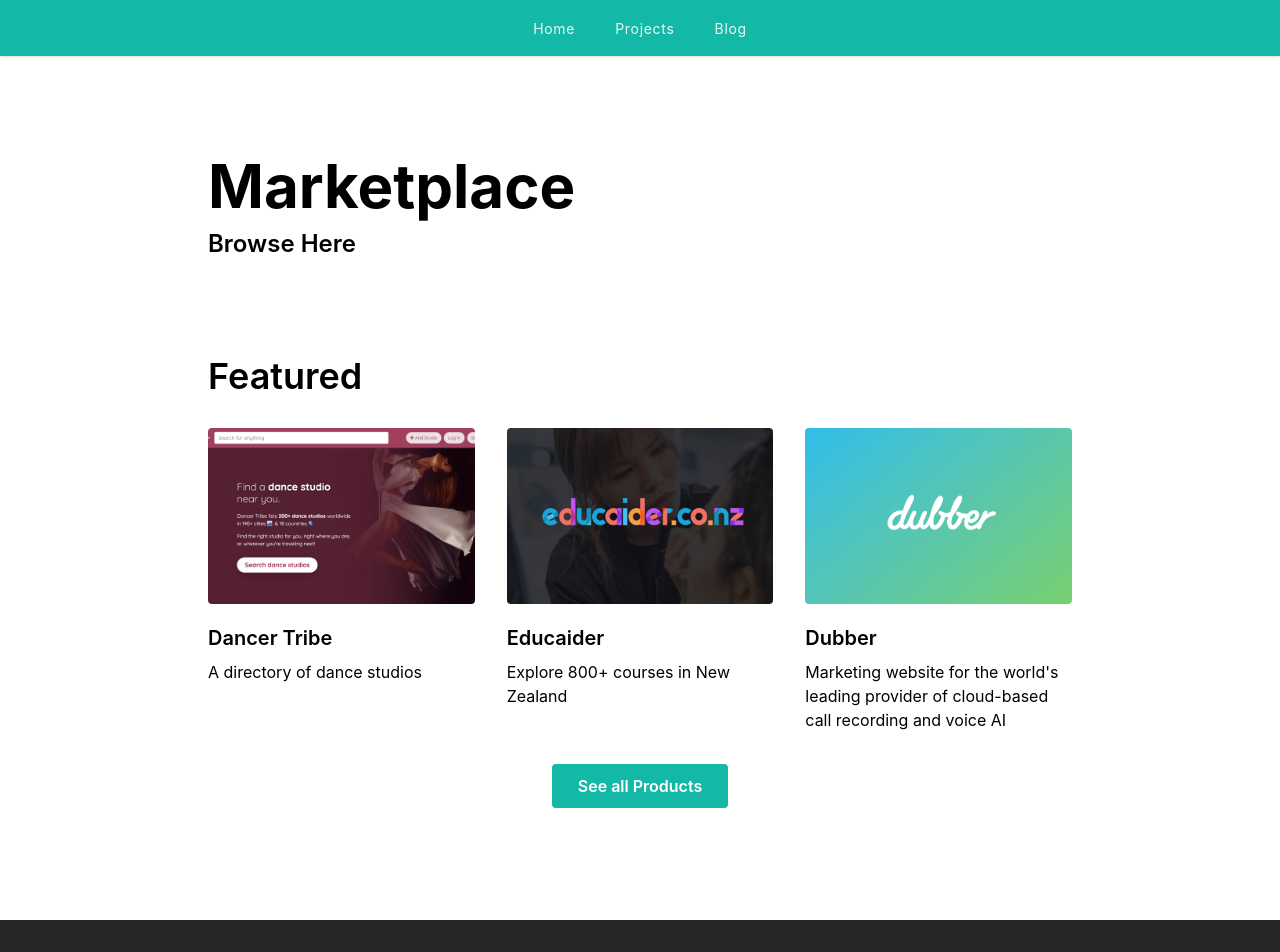
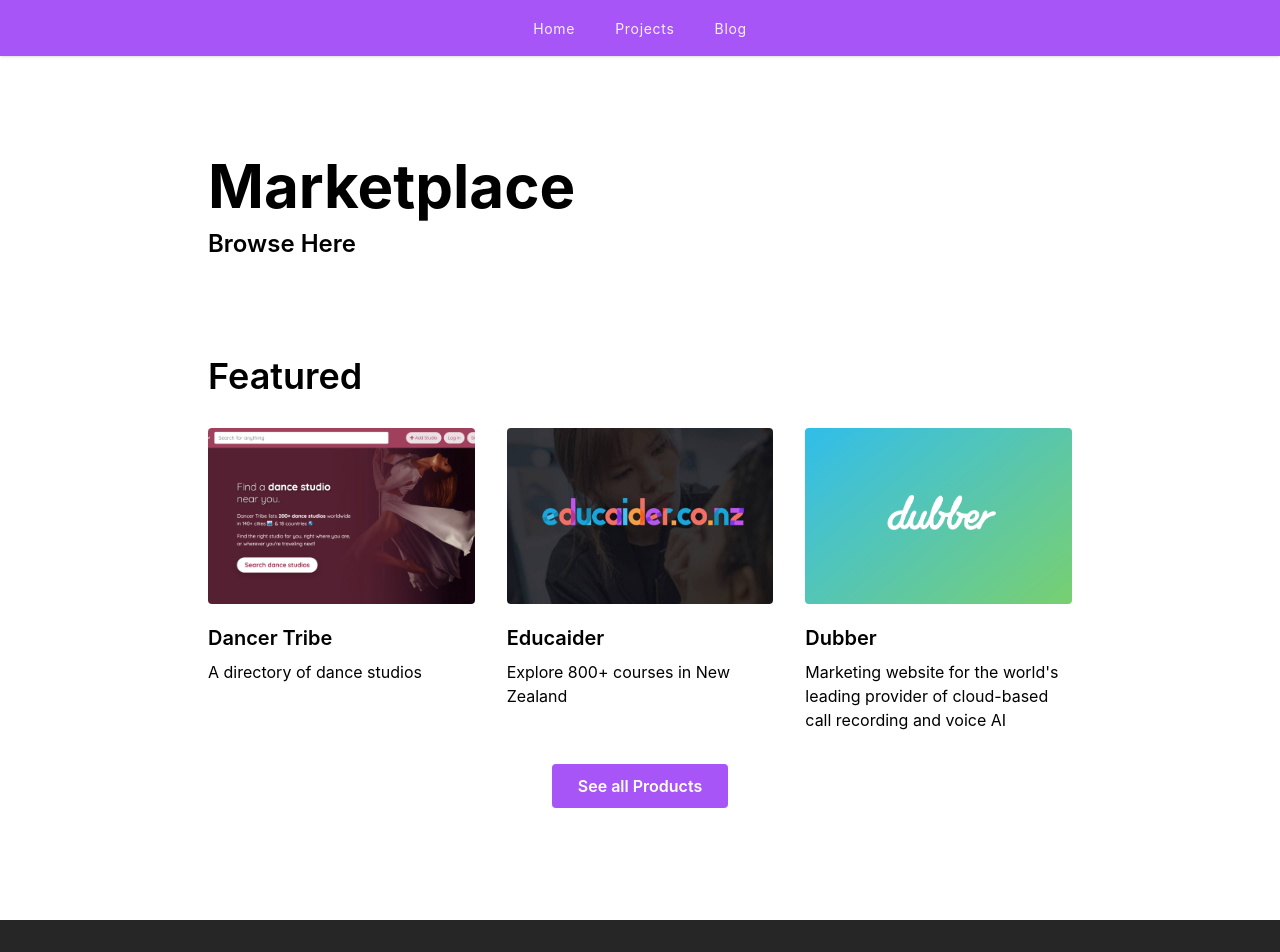
Before and after one commit to exiluz/Market-Porfolio, a Next.js app: page / in a window 1280 px wide. Shown: the top 952 px of the page. Built offline with nearby package versions, Linux system fonts and the light colour scheme.

Commit message:
Update tailwind.config.js

```diff
--- a/tailwind.config.js
+++ b/tailwind.config.js
@@ -10,12 +10,12 @@ const colors = require("tailwindcss/colors");
 
 // const primary = colors.rose
 // const primary = colors.emerald
-const primary = colors.teal;
+// const primary = colors.teal;
 // const primary = colors.cyan
 // const primary = colors.sky
 // const primary = colors.blue
 // const primary = colors.violet
-// const primary = colors.purple
+const primary = colors.purple
 // const primary = colors.pink
 // const primary = colors.rose
 // const primary = {
@@ -28,7 +28,7 @@ module.exports = {
     "./pages/**/*.{js,ts,jsx,tsx}",
     "./components/**/*.{js,ts,jsx,tsx}",
   ],
-  darkMode: false, // or 'media' or 'class'
+  darkMode: true, // or 'media' or 'class'
   theme: {
     extend: {
       colors: {
```
